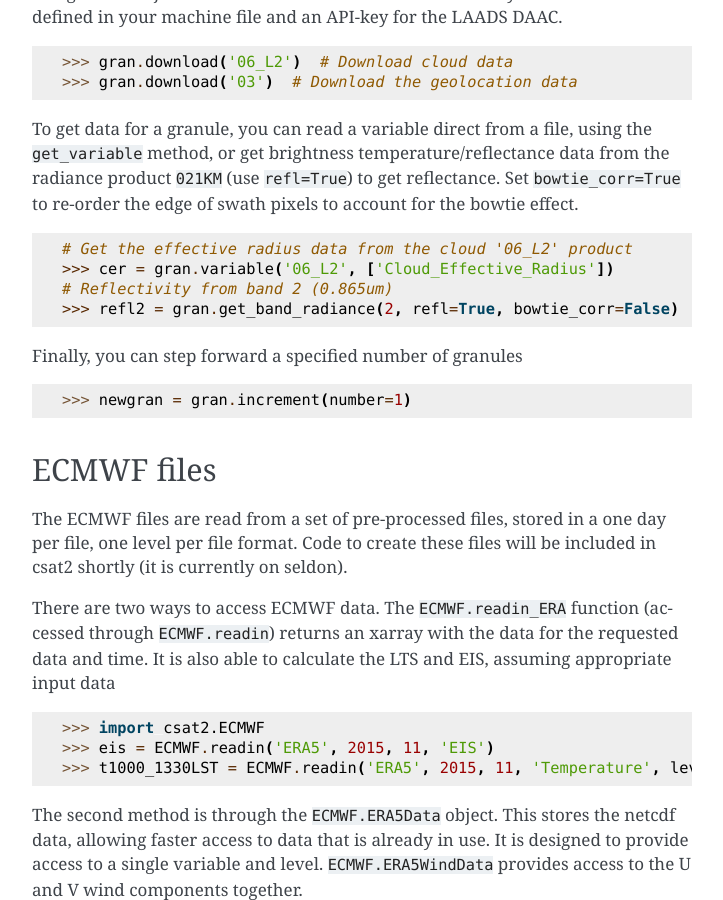
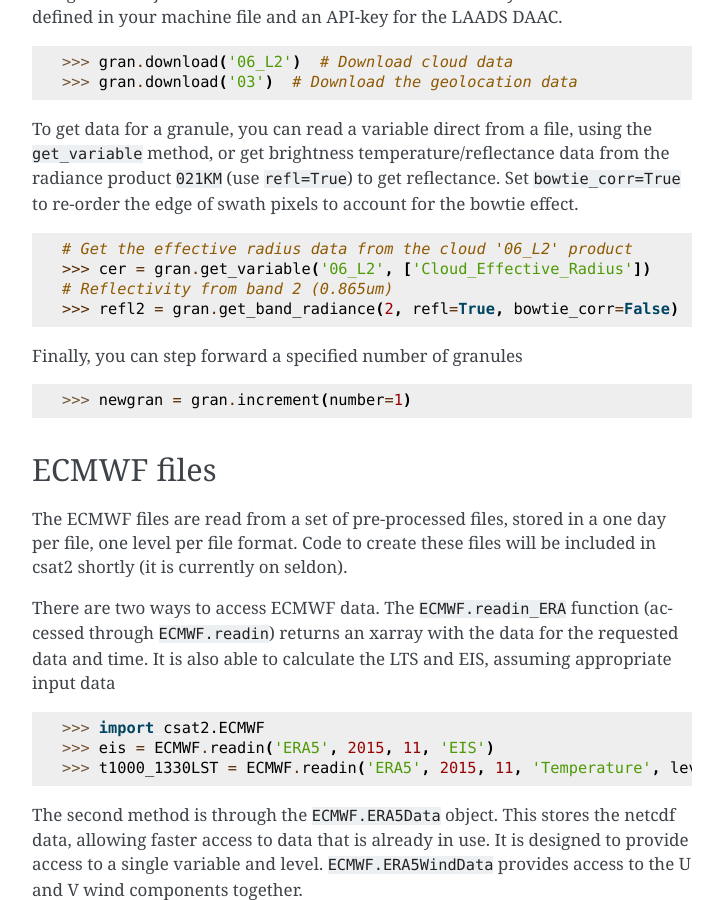
Before and after one commit to EdGrrr/csat2, a Sphinx documentation site: the page built from doc/usage.rst, in a window 1280 px wide and 900 px high, scrolled down 1478 px. Shown: the whole window, without its empty margins (388-1111 px from the left). Built offline with Sphinx 7.4.7, drawn with Linux system fonts in a browser that asks for light colours; pages that are not in the unit, such as notebooks, are missing from menus.

```diff
--- a/doc/installation.rst
+++ b/doc/installation.rst
@@ -31,6 +31,8 @@ Note that if you are using and working on the code (or might want to update it f
     $ cd path/to/csat2
     $ pip install -e .
 
+
+Note that the netCDF4 library should be built to read HDF files. This is the case if you install it from conda.
 
 Configuration
 -------------
--- a/doc/usage.rst
+++ b/doc/usage.rst
@@ -69,7 +69,7 @@ To get data for a granule, you can read a variable direct from a file, using the
 .. code-block:: python
 
    # Get the effective radius data from the cloud '06_L2' product
-   >>> cer = gran.variable('06_L2', ['Cloud_Effective_Radius'])
+   >>> cer = gran.get_variable('06_L2', ['Cloud_Effective_Radius'])
    # Reflectivity from band 2 (0.865um)
    >>> refl2 = gran.get_band_radiance(2, refl=True, bowtie_corr=False)
 
```
